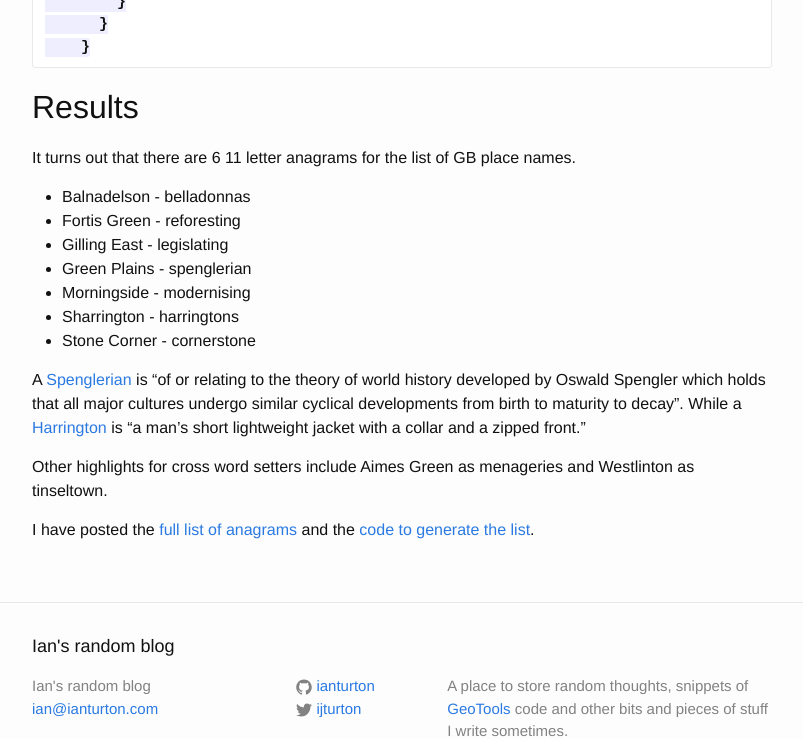
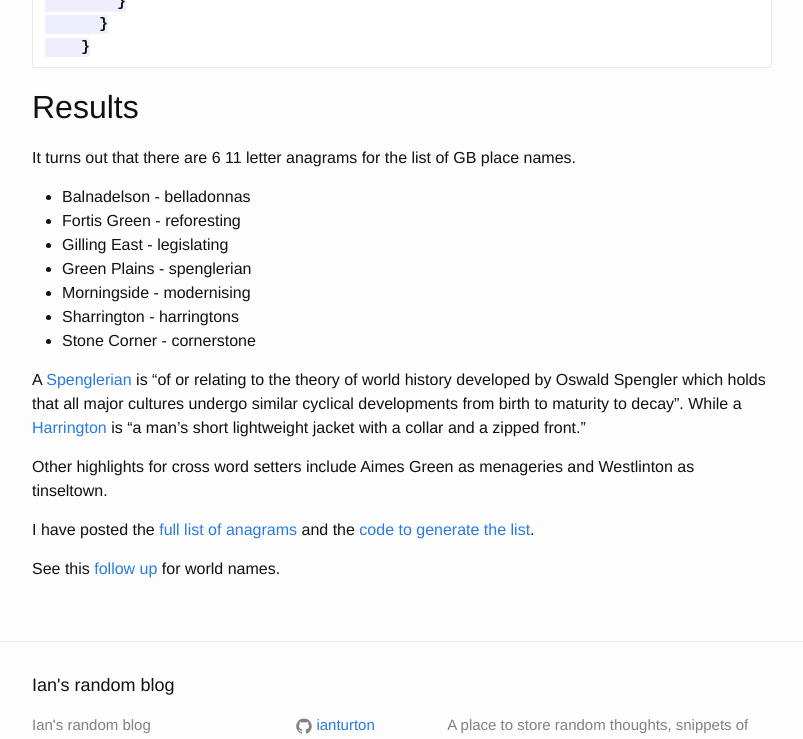
Before and after one commit to ianturton/ianturton.github.io, a Jekyll site: the page built from _posts/2017-12-20-anagrams.md, in a window 1280 px wide and 900 px high, scrolled down 2016 px, cut to the strip 0-739 px from the top of the window. Shown: the whole strip, without its empty margins (238-1041 px from the left). Built offline with Jekyll 4.4.1, drawn with Linux system fonts in a browser that asks for light colours.

Commit message:
updated anagrams

```diff
--- a/_posts/2017-12-20-anagrams.md
+++ b/_posts/2017-12-20-anagrams.md
@@ -126,3 +126,6 @@ Westlinton as tinseltown.
 
 I have posted the [full list of anagrams](https://gitlab.com/snippets/1689724) and the [code to generate the
 list](https://gitlab.com/snippets/1689722).
+
+See this [follow
+up](https://blog.ianturton.com/geotools/fun/anagram/2017/12/20/anagrams-world.html) for world names.
```
Also changed, not shown: _posts/2017-12-20-anagrams-world.md (+2 -0 lines).
